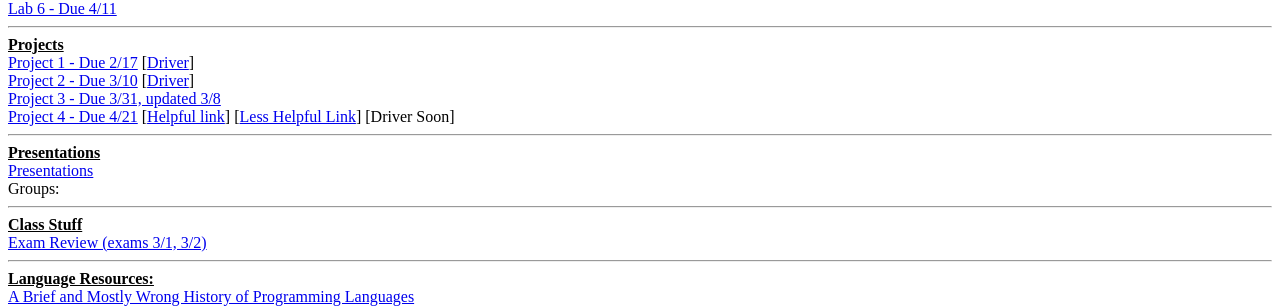
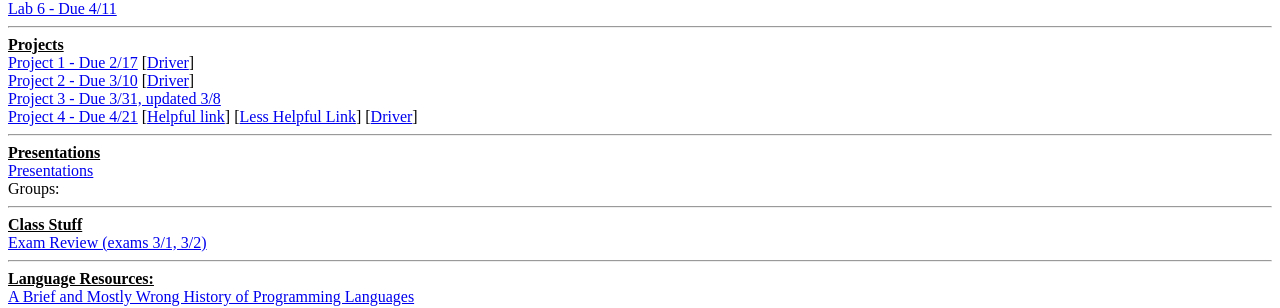
Before and after one commit to ripark/ripark.github.io, a Jekyll site: the page built from s17/cosc251.html, in a window 1280 px wide. Shown: the part 611-919 px from the top of the page. Built offline with Jekyll 4.4.1, drawn with Linux system fonts in a browser that asks for light colours; Markdown is read by kramdown in place of the engine named in the settings.

Commit message:
driver for project 4

```diff
--- a/s17/cosc251.html
+++ b/s17/cosc251.html
@@ -46,7 +46,7 @@
 <br>
 <a href="http://ripark.github.io/s17/COSC251Proj3.pdf">Project 3 - Due 3/31, updated 3/8</a>
 <br>
-<a href="http://ripark.github.io/s17/COSC251Proj4.pdf">Project 4 - Due 4/21</a> [<a href="http://practicalcryptography.com/ciphers/classical-era/">Helpful link</a>] [<a href="http://ripark.github.io/s17/link.jpg">Less Helpful Link</a>] [Driver Soon]
+<a href="http://ripark.github.io/s17/COSC251Proj4.pdf">Project 4 - Due 4/21</a> [<a href="http://practicalcryptography.com/ciphers/classical-era/">Helpful link</a>] [<a href="http://ripark.github.io/s17/link.jpg">Less Helpful Link</a>] [<a href="http://ripark.github.io/s17/Proj4Driver.lisp">Driver</a>]
 <br>
 <hr>
 <strong><u>Presentations</strong></u>
```
Also changed, not shown: 1 other file.
